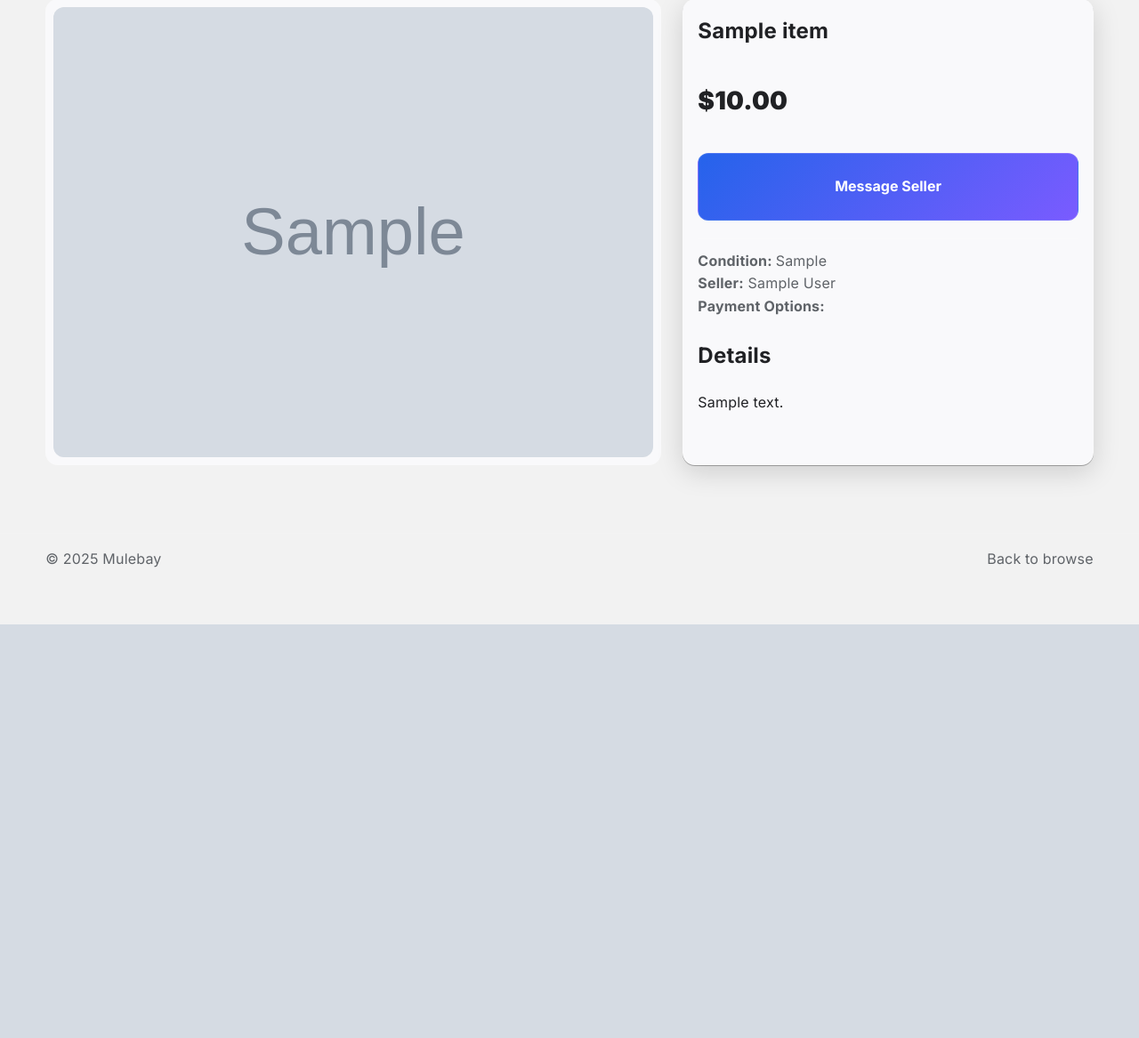
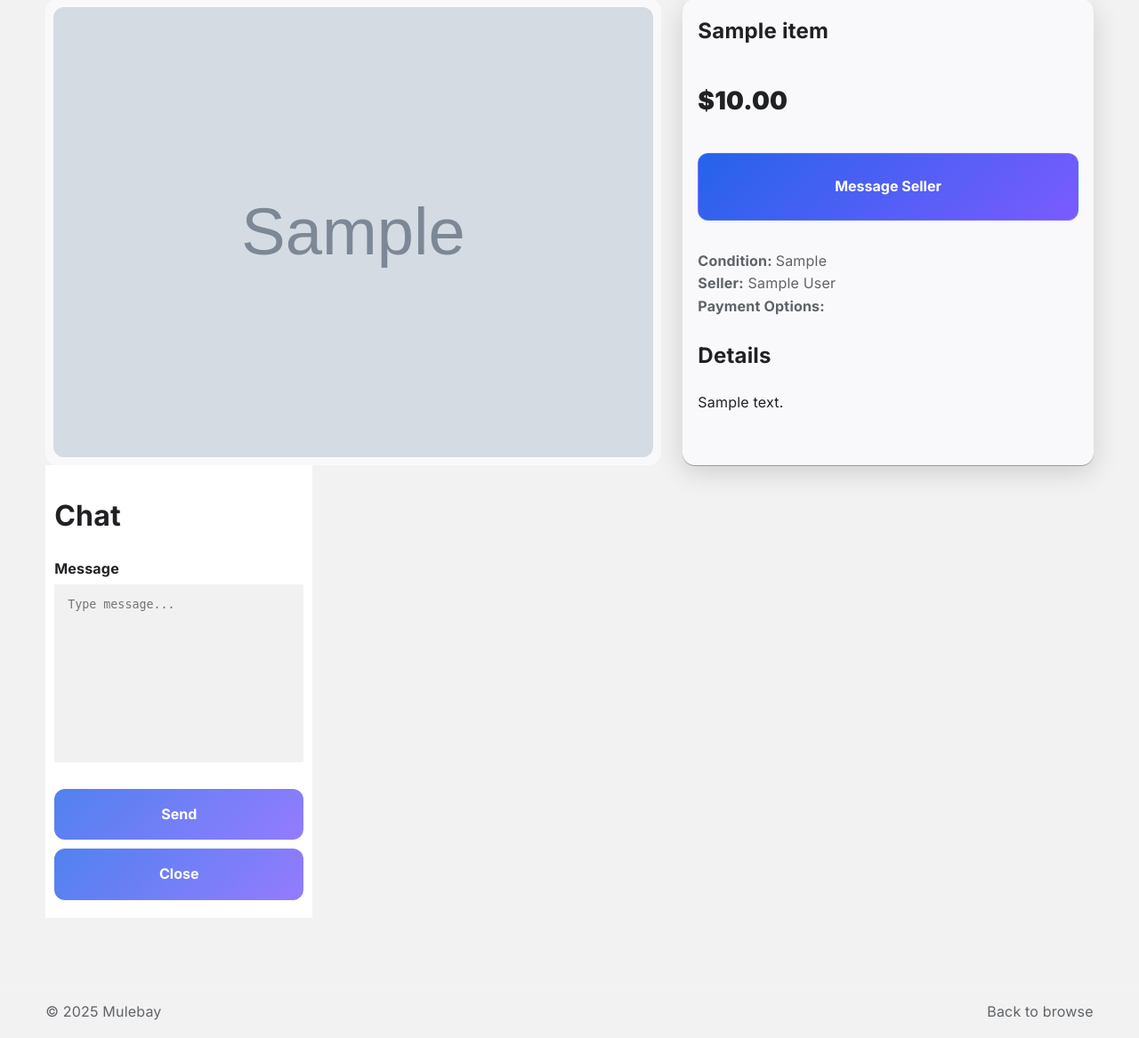
Before and after one commit to jctjad/marketplace, a Flask app: page /item/1 in a window 1280 px wide. Shown: the part 98-1265 px from the top of the page at 89% size. Before the commit the page ends 800 px from the top, so only its background shows below. Run offline with Flask 3, Linux system fonts and the light colour scheme; a user stored in the database is signed in; tables that the repository leaves empty hold one stand-in row (values such as "Sample post"); grey boxes marked "Sample" are stand-in pictures.

Commit message:
made a popup chat box, currently displaying when inspecting item

```diff
--- a/static/script.js
+++ b/static/script.js
@@ -35,6 +35,16 @@ document.querySelectorAll('.item-card__bookmark').forEach(icon => {
   });
 })();
 
+// Open chat box
+function openForm(){
+  document.getElementById("chatForm").style.display = "block";
+}
+
+// Close chat box
+function closeForm(){
+  document.getElementById("chatForm").style.display = "none";
+}
+
 /* USER PROFILE */
 
 /* MISCELLANEOUS */
--- a/static/styles.css
+++ b/static/styles.css
@@ -561,3 +561,75 @@ button { font: inherit; color: inherit; background: none; border: 0; cursor: poi
   background: #fff;
   box-shadow: 0 0 0 2px rgba(59,130,246,0.3);
 }
+
+/* {box-sizing: border-box;} */
+
+/* Button used to open the chat form - fixed at the bottom of the page */
+.open-button {
+  background-color: #555;
+  color: white;
+  padding: 16px 20px;
+  border: none;
+  cursor: pointer;
+  opacity: 0.8;
+  position: fixed;
+  bottom: 23px;
+  right: 28px;
+  width: 280px;
+}
+
+/* The popup chat - hidden by default */
+.form-popup {
+  display: none;
+  position: fixed;
+  bottom: 0;
+  right: 15px;
+  border: 3px solid #f1f1f1;
+  z-index: 9;
+}
+
+/* Add styles to the form container */
+.form-container {
+  max-width: 300px;
+  padding: 10px;
+  background-color: white;
+}
+
+/* Full-width textarea */
+.form-container textarea {
+  width: 100%;
+  padding: 15px;
+  margin: 5px 0 22px 0;
+  border: none;
+  background: #f1f1f1;
+  resize: none;
+  min-height: 200px;
+}
+
+/* When the textarea gets focus, do something */
+.form-container textarea:focus {
+  background-color: #ddd;
+  outline: none;
+}
+
+/* Set a style for the submit/login button */
+.form-container .btn {
+  background-color: #04AA6D;
+  color: white;
+  padding: 16px 20px;
+  border: none;
+  cursor: pointer;
+  width: 100%;
+  margin-bottom:10px;
+  opacity: 0.8;
+}
+
+/* Add a red background color to the cancel button */
+.form-container .cancel {
+  background-color: red;
+}
+
+/* Add some hover effects to buttons */
+.form-container .btn:hover, .open-button:hover {
+  opacity: 1;
+}
--- a/templates/item.html
+++ b/templates/item.html
@@ -38,11 +38,14 @@
         </div>
       </section>
 
+      <!-- Here is the html element for the popp chat, it will be hidden for now until the
+       user presses the "Message Seller" button! -->
+
       <aside class="buybox card" aria-label="Purchase panel">
         <h1 class="buybox__title">{{ item.name }}</h1>
         <div class="price">${{ "%.2f"|format(item.price) }}</div>
         <button class="btn" id="buy">
-          <a href = "{{ url_for('item.goto_msg_page')}}"> Message Seller </a>
+          <a href> Message Seller </a>
         </button>
 
         <div class="specs">
@@ -76,6 +79,17 @@
           <p>{{ item.description }}</p>
         </section>
       </aside>
+
+
+    </div>
+    <div class="chat-popup" id="chatForm">
+      <form actions="{{ url_for('item.goto_msg_page')}}" class="form-container">
+        <h1> Chat </h1>
+        <label for="msg"> <b> Message </b> </label>
+        <textarea placeholder="Type message..." name="msg" required></textarea>
+        <button type="submit" class="btn"> Send </button>
+        <button type="button" class="btn cancel" onclick="closeForm()"> Close </button>
+      </form>
     </div>
   </main>
 
--- a/views.py
+++ b/views.py
@@ -123,7 +123,6 @@ def create_item():
 def goto_msg_page():
     return render_template('messaging.html')
 
-users = {}
 @socketio.on('join')
 def handle_join(item_id, buyer_id):
     item = Item.query.get(item_id)
```
